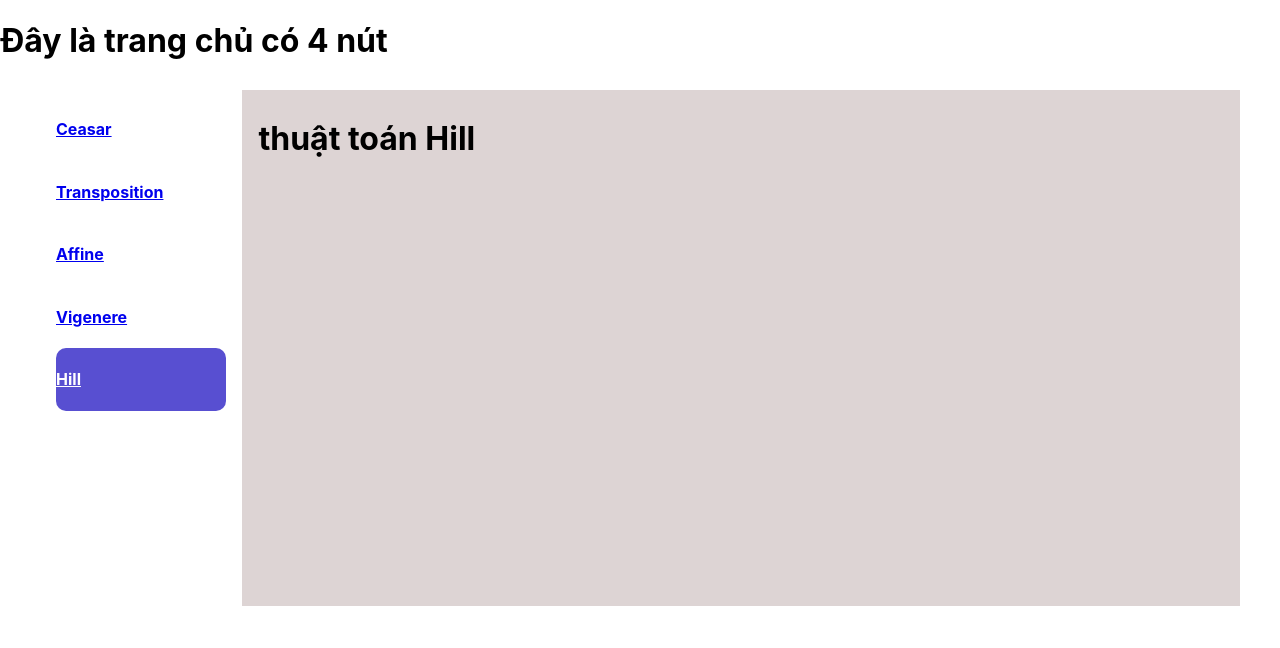
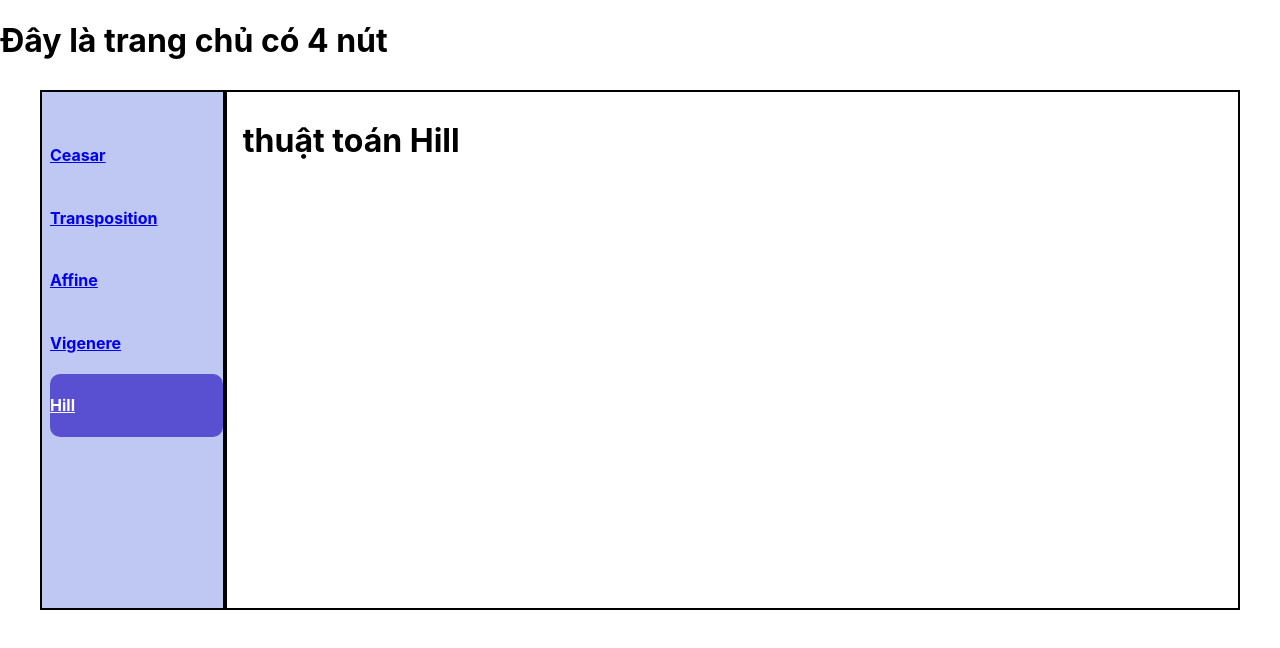
Before and after one commit to Danhhoa/cipher_app, a React (Create React App) app: page /ciphers/Hill in a window 1280 px wide. Shown: the top 648 px of the page. Built offline with nearby package versions, Linux system fonts and the light colour scheme.

Commit message:
update ui

```diff
--- a/src/App.css
+++ b/src/App.css
@@ -22,13 +22,15 @@
   width: 15%;
   display: flex;
   flex-flow: column nowrap;
-  padding:8px 16px ;
+  padding:32px 0px 32px 8px;
+  background-color: rgb(191, 199, 243);
+  border: 2px solid;
 }
 
 .right-col {
   width: 85%;
   padding:8px 16px ;
-  background-color: rgb(221, 212, 212);
   height: 500px;
   float: right;
+  border: 2px solid;
 }
--- a/src/routes/Affine_Cipher.js
+++ b/src/routes/Affine_Cipher.js
@@ -3,6 +3,7 @@ const Affine = () => {
     return (
         <div className="right-col">
         <h1> thuật toán Affine</h1>
+        <p>Code here...</p>
         </div>
     )
 }
```
